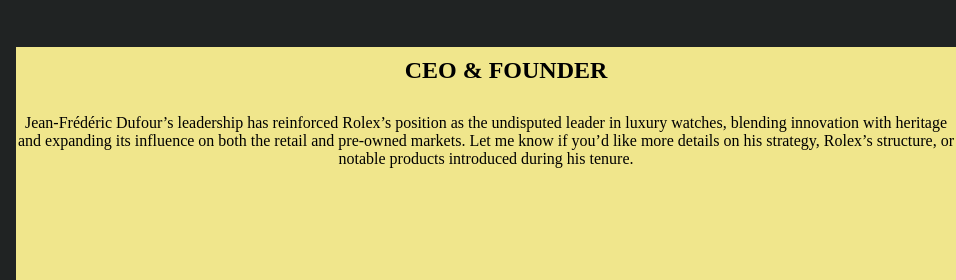
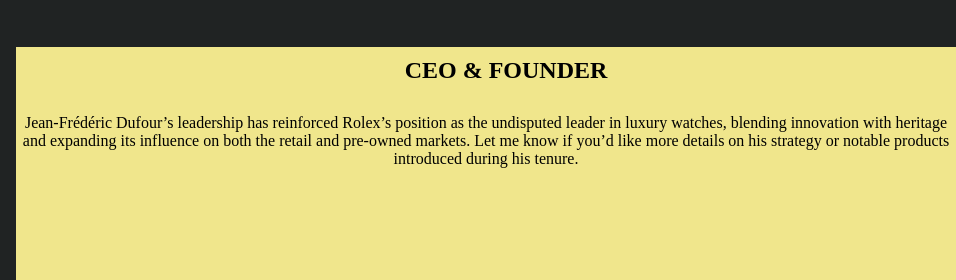
Before and after one commit to suraj-Lavate/suraj-rolex-watches, a plain HTML site: page index.html in a window 1280 px wide. Shown: the part 2301-2581 px from the top of the page, 324-1280 px from the left. Drawn offline with Linux system fonts and the light colour scheme.

Commit message:
Update index.html

```diff
--- a/index.html
+++ b/index.html
@@ -102,7 +102,7 @@ Explore the legacy. Wear the legend. Discover Rolex.
     <h2 id="info">CEO & FOUNDER</h2>
     <p id="infoceo">Jean‑Frédéric Dufour’s leadership has reinforced Rolex’s position as the undisputed leader in luxury watches, blending innovation with heritage and expanding its influence on both the retail and pre-owned markets.
 
-Let me know if you’d like more details on his strategy, Rolex’s structure, or notable products introduced during his tenure.
+Let me know if you’d like more details on his strategy or notable products introduced during his tenure.
 </p>
 </div>
 </div>
```
